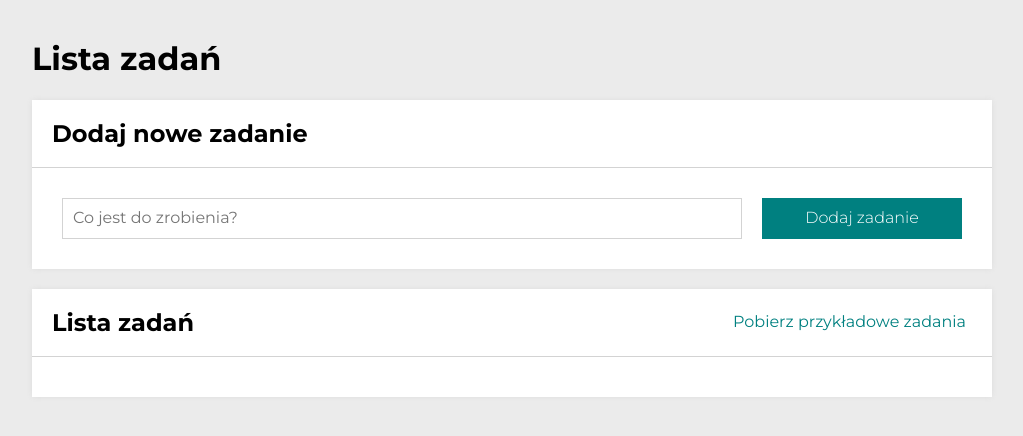
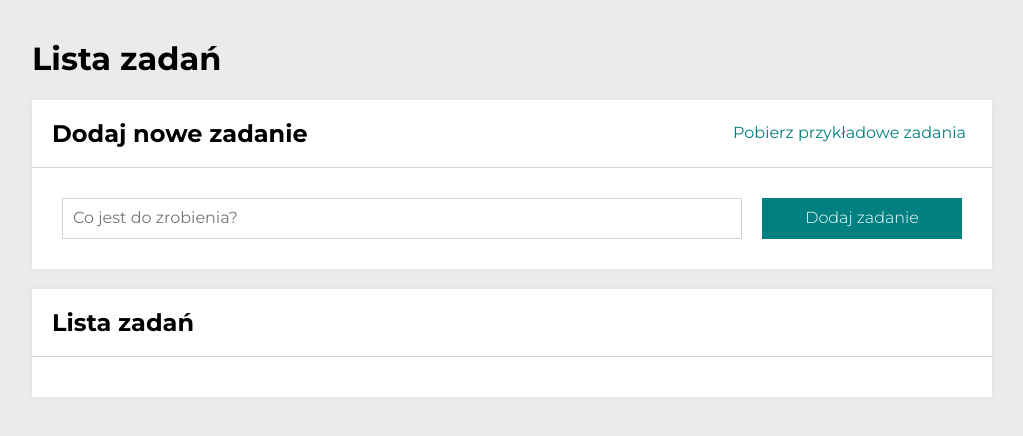
Before and after one commit to patrycja-gomza/todo-list-react, a React (Create React App) app: page / in a window 1280 px wide. Shown: the top 436 px of the page, without its empty margins (128-1151 px from the left). Built offline with nearby package versions, Linux system fonts and the light colour scheme.

Commit message:
move 'Pobierz przykładowe zadania' button to another section

```diff
--- a/src/features/tasks/Buttons/index.js
+++ b/src/features/tasks/Buttons/index.js
@@ -8,14 +8,14 @@ import {
     fetchExampleTasks
 } from "../tasksSlice";
 
-const Buttons = () => {
+const Buttons = ({ isFormSection }) => {
     const { tasks, hideDone } = useSelector(selectTasksState);
     const areAllTasksDone = useSelector(selectAreAllTasksDone);
     const dispatch = useDispatch();
 
     return (
         <ButtonsContainer>
-            {tasks.length > 0 && (
+            {tasks.length > 0 && !isFormSection && (
                 <>
                     <Button
                         onClick={() => dispatch(setAllDone())}
@@ -30,11 +30,15 @@ const Buttons = () => {
                         {hideDone ? "Pokaż" : "Ukryj"} ukończone
                     </Button>
                 </>
-            )
-            }
-            <Button onClick={() => dispatch(fetchExampleTasks())}>
-                Pobierz przykładowe zadania
-            </Button>
+            )}
+
+            {isFormSection && (
+                <Button
+                    onClick={() => dispatch(fetchExampleTasks())}
+                >
+                    Pobierz przykładowe zadania
+                </Button>
+            )}
         </ButtonsContainer >
     );
 }
--- a/src/features/tasks/Tasks.js
+++ b/src/features/tasks/Tasks.js
@@ -13,6 +13,7 @@ function Tasks() {
 
       <Section
         title="Dodaj nowe zadanie"
+        extraHeaderContent={<Buttons isFormSection />}
         body={<Form />}
       />
 
```
